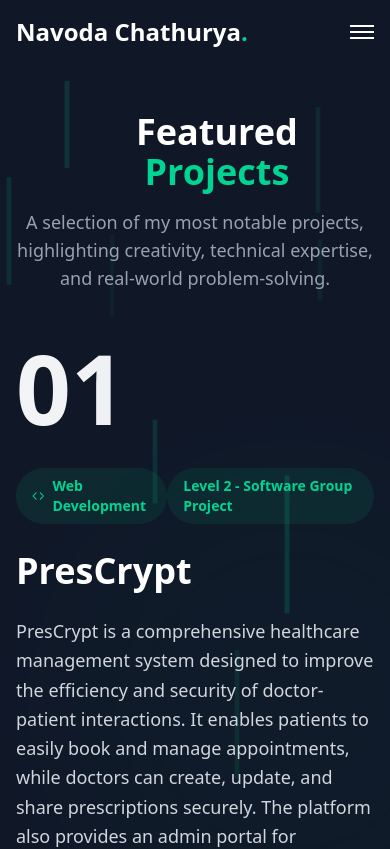
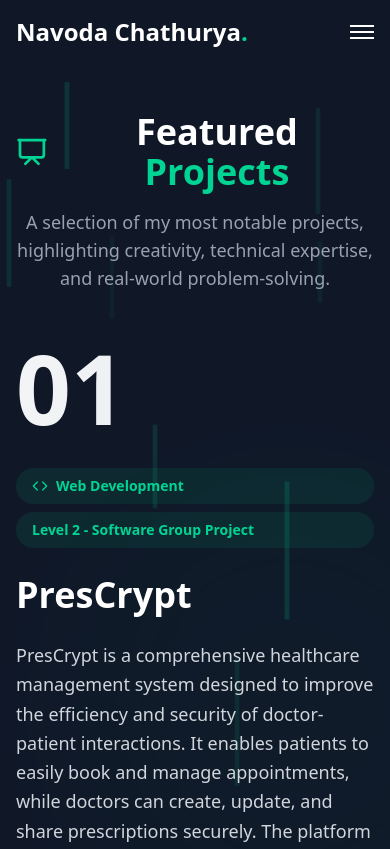
Before and after one commit to Navoda001/portfolio-frontend, a Next.js app: page /pages/projects in a window 390 px wide. Shown: the top 849 px of the page. Built offline with nearby package versions, Linux system fonts and the light colour scheme.

Commit message:
add icon for project title

```diff
--- a/app/pages/projects/page.tsx
+++ b/app/pages/projects/page.tsx
@@ -13,7 +13,8 @@ import {
   Smartphone,
   Layers,
   Play,
-  Eye
+  Eye,
+  Presentation
 } from 'lucide-react';
 import MobilePageNavigation from '@/app/components/MobilePageNavigation';
 import { usePathname } from "next/navigation";
@@ -206,7 +207,7 @@ const ProjectShowcase = () => {
           className="text-center mb-12"
         >
           <div className="flex items-center justify-center gap-3 mb-4">
-            <p className="w-8 h-8 text-emerald-400" />
+            <Presentation className="w-8 h-8 text-emerald-400" />
             <h1 className="text-4xl md:text-5xl font-bold text-white">
               Featured <span className="text-emerald-400">Projects</span>
             </h1>
@@ -246,7 +247,7 @@ const ProjectShowcase = () => {
                 className="space-y-6"
               >
                 {/* Category Badge */}
-                <div className='flex justify-between items-center'>
+                <div className="flex flex-col sm:flex-row sm:justify-between sm:items-center gap-2">
                   <motion.div
                     className="inline-flex items-center space-x-2 bg-emerald-500/10 text-emerald-400 px-4 py-2 rounded-full text-sm font-semibold"
                     whileHover={{ scale: 1.05 }}
@@ -254,15 +255,15 @@ const ProjectShowcase = () => {
                     <Code size={16} />
                     <span>{currentProjectData.category}</span>
                   </motion.div>
+
                   <motion.div
                     className="inline-flex md:hidden items-center space-x-2 bg-emerald-500/10 text-emerald-400 px-4 py-2 rounded-full text-sm font-semibold"
                     whileHover={{ scale: 1.05 }}
                   >
-                    <span>
-                      {currentProjectData.type2}
-                    </span>
+                    <span>{currentProjectData.type2}</span>
                   </motion.div>
                 </div>
+
 
                 {/* Title */}
                 <motion.h3
```
